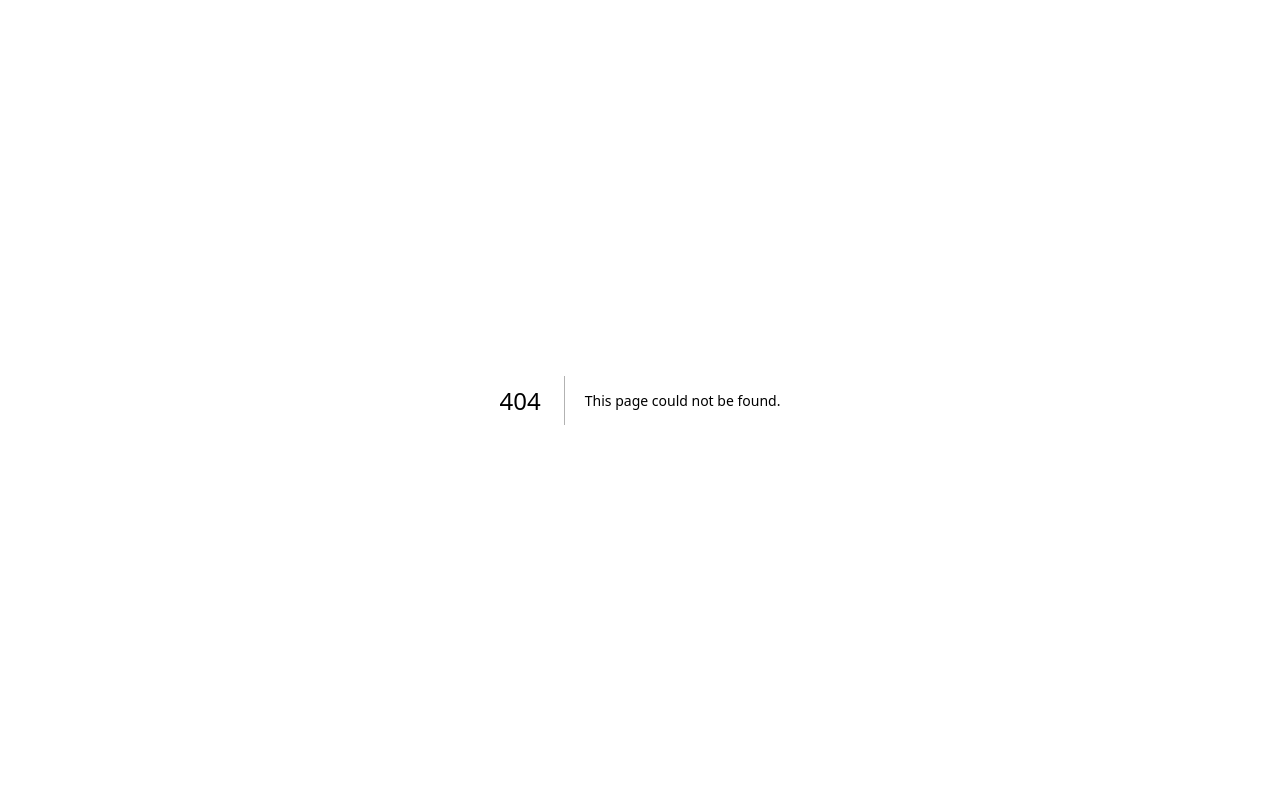
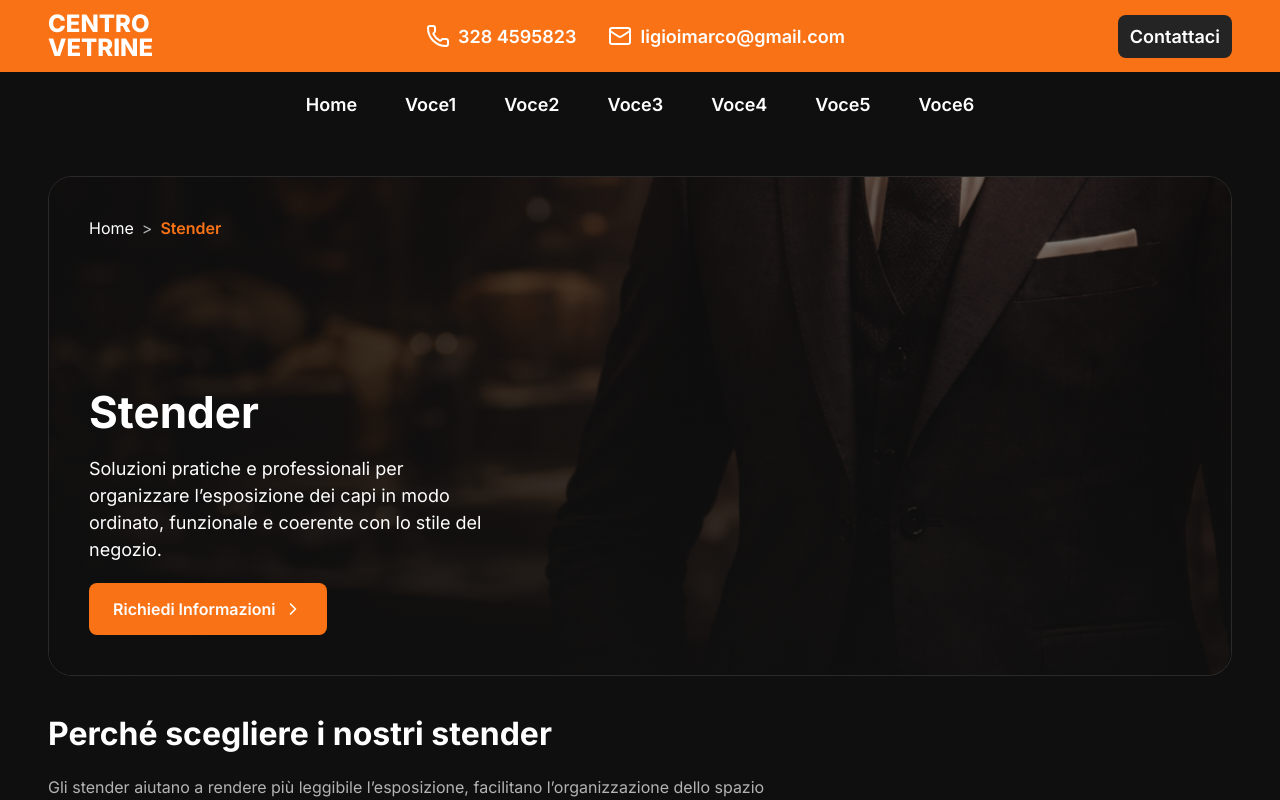
Before and after one commit to GiuseppeLiGioi/centro-vetrine, a Next.js app: page /stender in a window 1280 px wide. Before the commit this address had no page. Shown: the top 800 px of the page. Built offline with nearby package versions, Linux system fonts and the light colour scheme.

Commit message:
added. stender page and fix mock

```diff
--- /dev/null
+++ b/src/app/(site)/stender/page.module.css
@@ -0,0 +1,21 @@
+.categoryPage {
+  max-width: var(--container-header-max);
+  margin: 0 auto;
+  padding: var(--space-6) var(--container-spacing) 0;
+  display: flex;
+  flex-wrap: wrap;
+  align-items: flex-start;
+  gap: var(--space-8);
+}
+
+@media (min-width: 768px) {
+  .categoryPage {
+    padding: var(--space-8) var(--container-spacing-md) 0;
+  }
+}
+
+@media (min-width: 1024px) {
+  .categoryPage {
+    padding: var(--space-8) var(--container-spacing-lg) 0;
+  }
+}
--- /dev/null
+++ b/src/app/(site)/stender/page.tsx
@@ -0,0 +1,20 @@
+import Container from "@/components/ui/Container/Container";
+import CategoryHero from "@/components/ui/CategoryHero/CategoryHero";
+import CategoryGallery from "@/components/ui/CategoryGallery/CategoryGallery";
+import CategoryCustomization from "@/components/ui/CategoryCustomization/CategoryCustomization";
+import CategoryProcess from "@/components/ui/CategoryProcess/CategoryProcess";
+import CategoryFinalCta from "@/components/ui/CategoryFinalCta/CategoryFinalCta";
+import { categoryPages } from "@/data/catalog/categoryPages";
+import styles from "./page.module.css";
+export default function Manichini() {
+  const pageData = categoryPages.stender;
+  return (
+    <Container className={styles.categoryPage}>
+      <CategoryHero data={pageData.hero} />
+      <CategoryGallery data={pageData.reasons} />
+      <CategoryCustomization data={pageData.customization} />
+      <CategoryProcess data={pageData.process} />
+      <CategoryFinalCta data={pageData.finalCta} />
+    </Container>
+  );
+}
--- a/src/data/catalog/categoryPages.ts
+++ b/src/data/catalog/categoryPages.ts
@@ -313,7 +313,7 @@ export const categoryPages = {
     hero: {
       title: "Stender",
       text: "Soluzioni pratiche e professionali per organizzare l’esposizione dei capi in modo ordinato, funzionale e coerente con lo stile del negozio.",
-      src: "/stender.png",
+      src: "/manichino.png",
       alt: "Stender espositivi per negozi",
       ctaLabel: "Richiedi Informazioni",
       ctaHref: "/contatti",
@@ -324,21 +324,21 @@ export const categoryPages = {
       cards: [
         {
           id: 1,
-          src: "/stender.png",
+          src: "/manichino.png",
           alt: "Stender per esposizione capi in negozio",
           title: "Ordine Espositivo",
           text: "Consentono di organizzare capi e collezioni in modo più chiaro, rendendo il percorso in negozio più semplice e leggibile.",
         },
         {
           id: 2,
-          src: "/stender.png",
+          src: "/manichino.png",
           alt: "Stender con finiture diverse",
           title: "Finiture e Materiali",
           text: "Disponibili in vari stili e materiali per integrarsi con l’arredo esistente e con l’identità del punto vendita.",
         },
         {
           id: 3,
-          src: "/stender.png",
+          src: "/manichino.png",
           alt: "Stender configurati su misura per negozi",
           title: "Scelta su Misura",
           text: "Ti aiutiamo a individuare la configurazione più adatta in base a spazio, tipologia di prodotto e flusso del negozio.",
@@ -349,7 +349,7 @@ export const categoryPages = {
       title: "Consulenza e personalizzazione",
       text: "Ogni stender può essere selezionato e configurato in base al tipo di esposizione, alla metratura disponibile e allo stile del punto vendita.",
       image: {
-        src: "/stender.png",
+        src: "/manichino.png",
         alt: "Configurazione stender espositivi",
       },
       groups: [
@@ -359,19 +359,19 @@ export const categoryPages = {
           options: [
             {
               id: "lineare",
-              src: "/stender.png",
+              src: "/manichino.png",
               alt: "Stender lineare",
               label: "Lineare",
             },
             {
               id: "doppio",
-              src: "/stender.png",
+              src: "/manichino.png",
               alt: "Stender doppio",
               label: "Doppio",
             },
             {
               id: "con-ripiano",
-              src: "/stender.png",
+              src: "/manichino.png",
               alt: "Stender con ripiano",
               label: "Con Ripiano",
             },
@@ -383,19 +383,19 @@ export const categoryPages = {
           options: [
             {
               id: "metallo",
-              src: "/stender.png",
+              src: "/manichino.png",
               alt: "Stender in metallo",
               label: "Metallo",
             },
             {
               id: "legno",
-              src: "/stender.png",
+              src: "/manichino.png",
               alt: "Stender in legno",
               label: "Legno",
             },
             {
               id: "mix",
-              src: "/stender.png",
+              src: "/manichino.png",
               alt: "Stender in materiali combinati",
               label: "Mix Materiali",
             },
@@ -407,19 +407,19 @@ export const categoryPages = {
           options: [
             {
               id: "compatto",
-              src: "/stender.png",
+              src: "/manichino.png",
               alt: "Stender compatto",
               label: "Compatto",
             },
             {
               id: "standard",
-              src: "/stender.png",
+              src: "/manichino.png",
               alt: "Stender formato standard",
               label: "Standard",
             },
             {
               id: "premium",
-              src: "/stender.png",
+              src: "/manichino.png",
               alt: "Stender con finitura premium",
               label: "Premium",
             },
--- a/src/data/home/categories.ts
+++ b/src/data/home/categories.ts
@@ -40,6 +40,6 @@ export const categories: Category[] = [
     title: "Stender",
     image: "/manichino.png",
     alt: "Stender per negozi e spazi commerciali",
-    slug: "/catalogo/stender",
+    slug: "/stender",
   },
 ];
```
